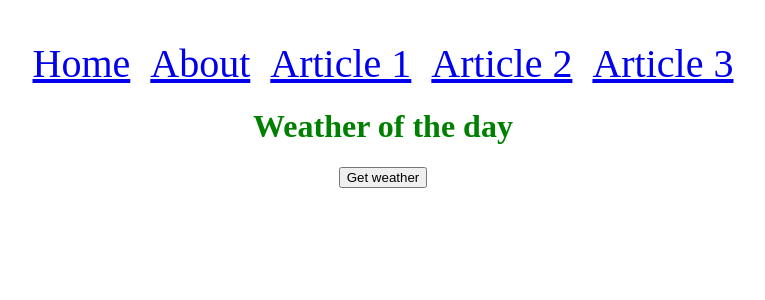
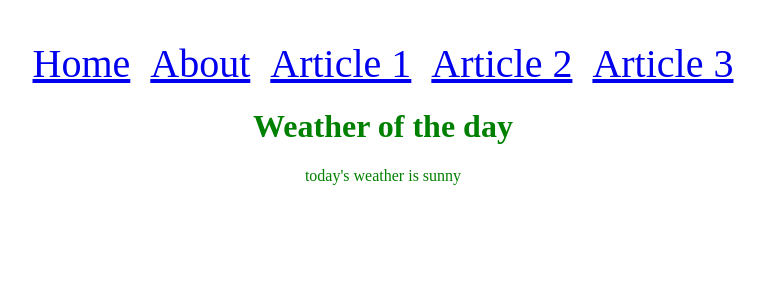
Before and after one commit to RosaBen/react-router, a React (Vite) app: page / in a window 1280 px wide. Shown: the top 300 px of the page, without its empty margins (257-1022 px from the left). Built offline with nearby package versions, Linux system fonts and the light colour scheme.

Commit message:
step2- useeffect

```diff
--- a/src/pages/Home.jsx
+++ b/src/pages/Home.jsx
@@ -1,4 +1,4 @@
-import { useState } from "react";
+import { useState, useEffect } from "react";
 
 
 const getWeatherOfTheDay = () => {
@@ -7,20 +7,18 @@ const getWeatherOfTheDay = () => {
 
 export default function Home() {
 
-  const [weather, setWeather] = useState(null);
+  const [weather, setWeather] = useState();
+
+  useEffect(()=>{
+    const weatherOfTheDay = getWeatherOfTheDay();
+    setWeather(weatherOfTheDay);
+  }, [])
   return (
     <>
     <h1>Weather of the day</h1>
 
-    {weather!=null
-    ?(<p>today's weather is {weather}</p>)
-    :(<button
-      type="button"
-      onClick={()=>{
-        const weatherOfTheDay = getWeatherOfTheDay();
-        setWeather(weatherOfTheDay);
-      }}>Get weather</button>)
-    }
+    {weather!=null && <p>today&apos;s weather is {weather}</p>}
+
 
     </>
   )
```
